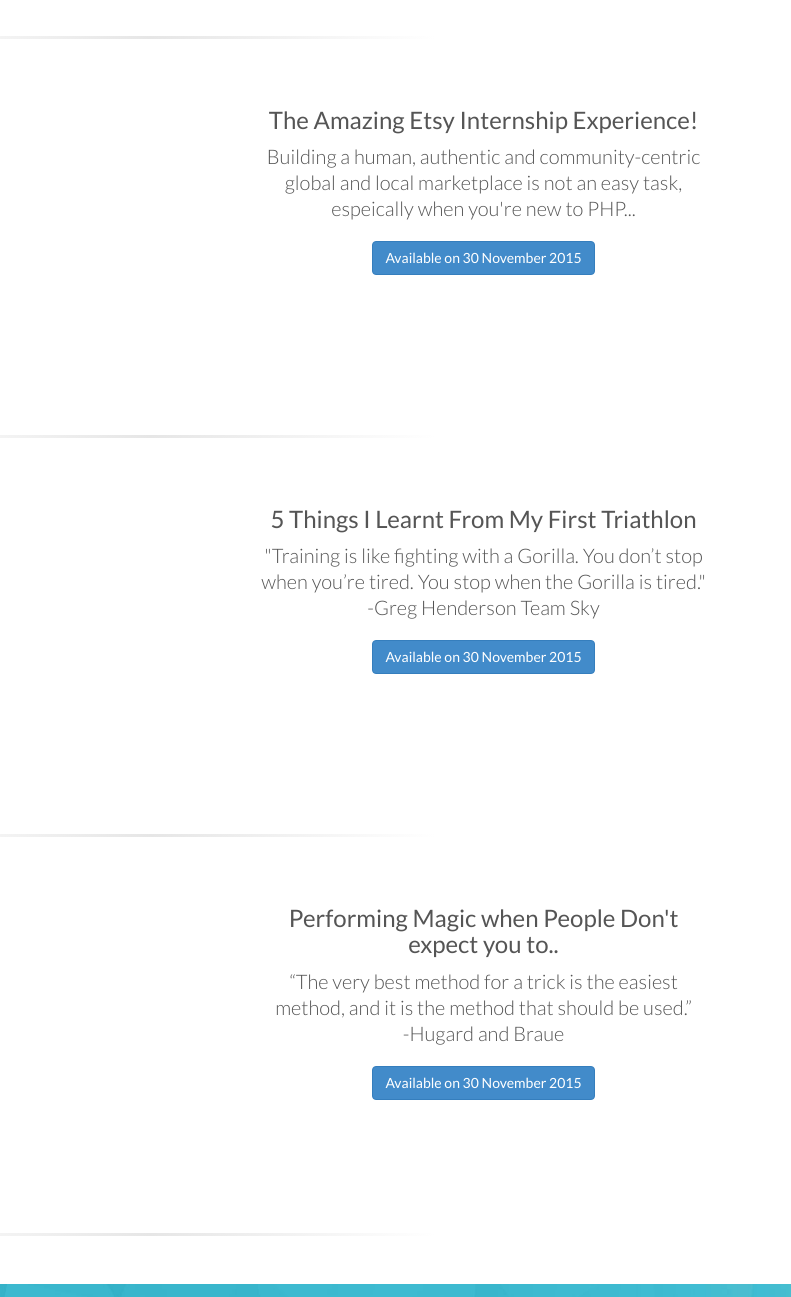
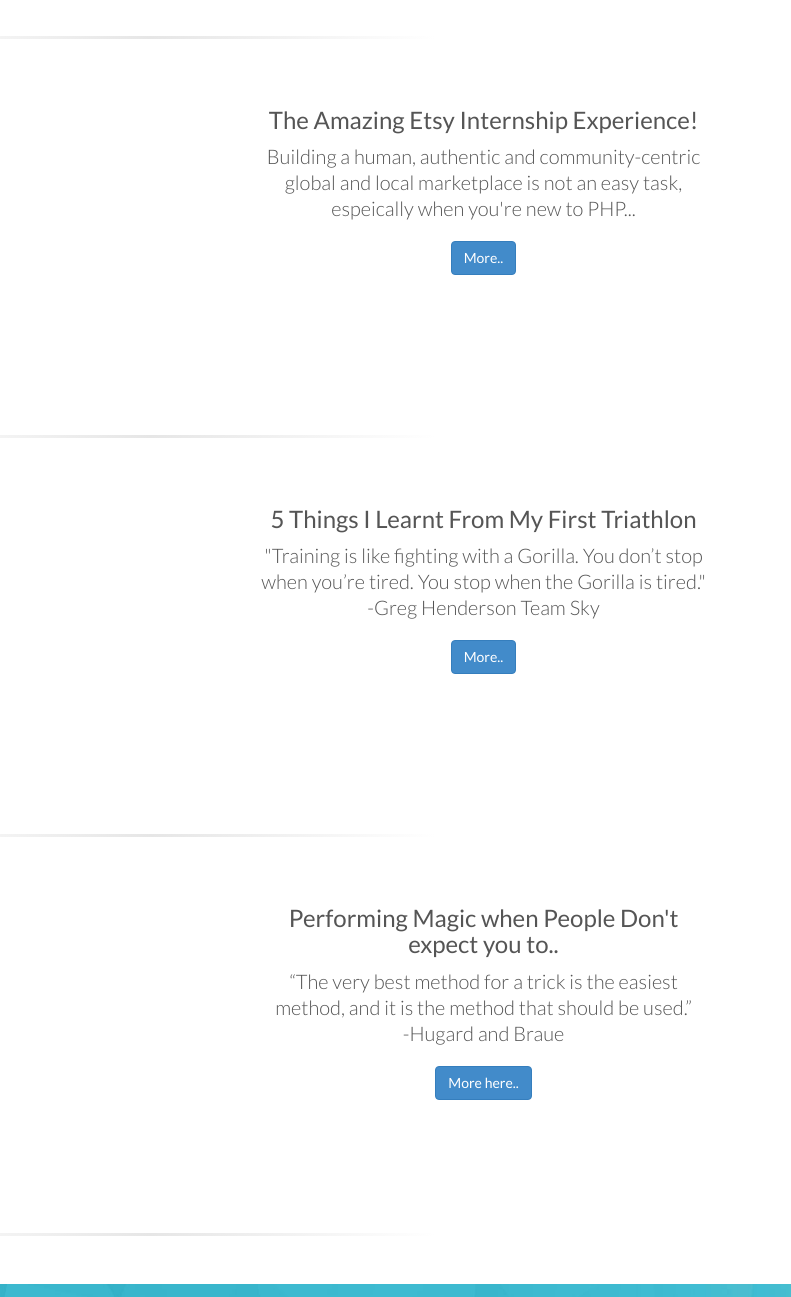
Before and after one commit to ddiddi/ddiddiMe, a plain HTML site: page index.html in a window 1280 px wide. Shown: the part 2940-4237 px from the top of the page, 489-1280 px from the left. Drawn offline with Linux system fonts and the light colour scheme.

Commit message:
Make date changes to More

```diff
--- a/index.html
+++ b/index.html
@@ -219,7 +219,7 @@
                 <h3>The Amazing Etsy Internship Experience!</h3>
 
                 <p>Building a human, authentic and community-centric global and local marketplace is not an easy task, espeically when you're new to PHP...</p>
-                <a class="btn btn-primary" href="#">Available on 30 November 2015 </a>
+                <a class="btn btn-primary" href="#">More..</a>
             </div>
         </div>
         <!-- /.row -->
@@ -236,7 +236,7 @@
                 <h3>5 Things I Learnt From My First Triathlon</h3>
 
                 <p>"Training is like fighting with a Gorilla. You don’t stop when you’re tired. You stop when the Gorilla is tired."<br> -Greg Henderson Team Sky</p>
-                <a class="btn btn-primary" href="#">Available on 30 November 2015  </a>
+                <a class="btn btn-primary" href="#">More..  </a>
             </div>
         </div>
         <!-- /.row -->
@@ -255,7 +255,7 @@
 
                 <p>“The very best method for a trick is the easiest method, and it is the method that should be used.” <br>
 -Hugard and Braue </p>
-                <a class="btn btn-primary" href="#">Available on 30 November 2015 </a>
+                <a class="btn btn-primary" href="#">More here.. </a>
             </div>
         </div>
         <!-- /.row -->
```
